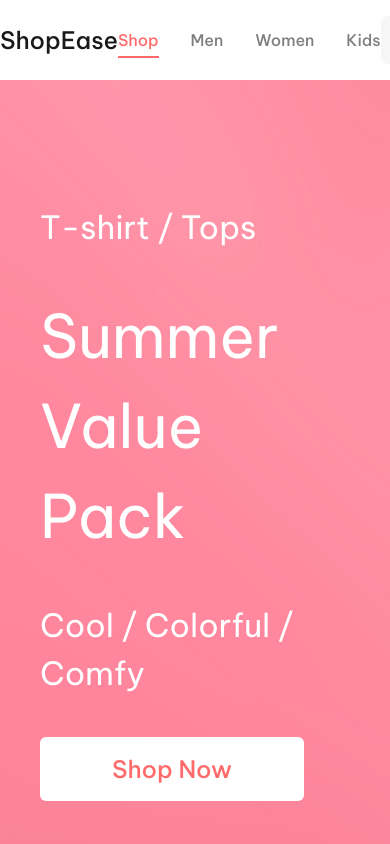
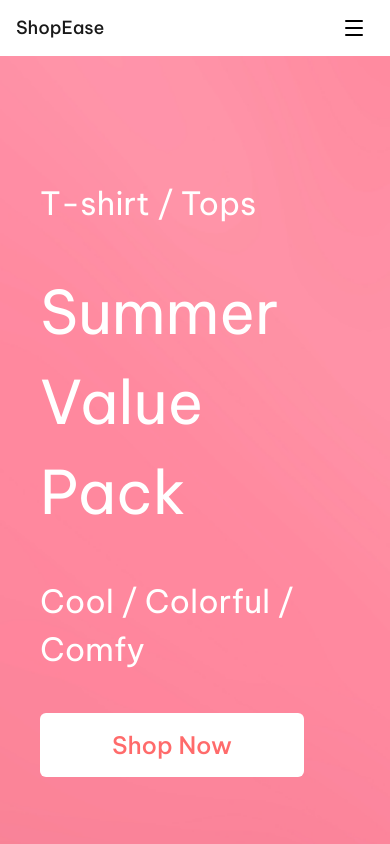
Before and after one commit to maitatduydev/fashion-store, a React (Vite) app in the folder frontend/: page / in a window 390 px wide. Shown: the top 844 px of the page. Built offline with nearby package versions, Linux system fonts and the light colour scheme.

Commit message:
feat: enhance Header component layout and styling for better responsiveness

```diff
--- a/frontend/src/components/Header/Actions.jsx
+++ b/frontend/src/components/Header/Actions.jsx
@@ -4,20 +4,20 @@ export default function Actions() {
     return (
         <>
             <div>
-                <ul className="flex items-center gap-3">
+                <ul className="flex items-center gap-2 sm:gap-3">
                     <li>
-                        <button className="cursor-pointer">
-                            <Heart size={20} className="text-[#2A2F2F] hover:fill-black" />
+                        <button className="cursor-pointer p-1">
+                            <Heart className="w-6 h-6 text-[#2A2F2F] hover:fill-black" />
                         </button>
                     </li>
                     <li>
-                        <button className="cursor-pointer">
-                            <UserRound size={20} className="text-[#2A2F2F] hover:fill-black" />
+                        <button className="cursor-pointer p-1">
+                            <UserRound className="w-6 h-6 text-[#2A2F2F] hover:fill-black" />
                         </button>
                     </li>
                     <li>
-                        <button className="cursor-pointer">
-                            <ShoppingCart size={20} className="text-[#2A2F2F] hover:fill-black" />
+                        <button className="cursor-pointer p-1">
+                            <ShoppingCart className="w-6 h-6 text-[#2A2F2F] hover:fill-black" />
                         </button>
                     </li>
                 </ul>
--- a/frontend/src/components/Header/Header.jsx
+++ b/frontend/src/components/Header/Header.jsx
@@ -1,22 +1,60 @@
-import { Link, NavLink } from "react-router-dom";
 import Logo from "./Logo";
 import Navigation from "./Navigation";
 import SearchBar from "./SearchBar";
 import Actions from "./Actions";
+import { Menu } from "lucide-react";
+import { useState } from "react";
 
 export default function Header() {
+    const [open, setOpen] = useState(false);
+
     return (
-        <header className="py-4">
-            <div className="max-w-7xl mx-auto flex items-center justify-between">
-                {/* Logo */}
-                <Logo />
-                {/* Navigation */}
-                <Navigation />
-                {/* Search Bar */}
-                <SearchBar />
-                {/* Action Items */}
-                <Actions />
+        <header className="py-2 md:py-4">
+            <div className="max-w-7xl mx-auto flex items-center justify-between px-4 sm:px-6">
+                <div className="flex items-center gap-4">
+                    <Logo />
+                </div>
+
+                <div className="hidden md:flex md:items-center md:justify-center flex-1">
+                    <Navigation />
+                </div>
+
+                <div className="flex items-center gap-2 lg:gap-4">
+                    <div className="hidden lg:block">
+                        <SearchBar />
+                    </div>
+
+                    <div className="hidden md:block">
+                        <Actions />
+                    </div>
+
+                    <button
+                        className="lg:hidden p-2"
+                        onClick={() => setOpen(!open)}
+                        aria-label="menu"
+                    >
+                        <Menu className="w-6 h-6 cursor-pointer" />
+                    </button>
+                </div>
             </div>
+
+            {open && (
+                <div className="fixed top-[55px] left-0 right-0 bg-white shadow-lg z-50 lg:hidden">
+                    <div className="max-w-7xl mx-auto px-4 py-4">
+                        <div className="mb-4">
+                            <SearchBar compact />
+                        </div>
+
+                        <div className="md:hidden">
+                            <Navigation />
+                        </div>
+
+                        <div className="mt-4 md:hidden">
+                            <Actions />
+                        </div>
+                    </div>
+                </div>
+            )}
         </header>
     );
 }
--- a/frontend/src/components/Header/Logo.jsx
+++ b/frontend/src/components/Header/Logo.jsx
@@ -3,7 +3,7 @@ import { Link } from "react-router-dom";
 export default function Logo() {
     return (
         <>
-            <Link to="/" className="text-[#191919] text-2xl font-medium">
+            <Link to="/" className="text-[#191919] text-lg sm:text-2xl font-medium">
                 ShopEase
             </Link>
         </>
--- a/frontend/src/components/Header/Navigation.jsx
+++ b/frontend/src/components/Header/Navigation.jsx
@@ -4,24 +4,19 @@ import { navItems } from "../../data/navbarData";
 export default function Navigation() {
     return (
         <>
-            <nav>
-                <ul className="flex items-center gap-8">
+            <nav aria-label="Main navigation">
+                <ul className="w-full md:w-auto flex flex-col md:flex-row items-stretch md:items-center gap-2 sm:gap-3 md:gap-6 lg:gap-8">
                     {navItems.map((item) => (
                         <li key={item.path}>
                             <NavLink
                                 to={item.path}
                                 className={({ isActive }) =>
-                                    `relative pb-2 font-medium
-                                        after:absolute
-                                        after:left-0
-                                        after:bottom-0
-                                        after:h-0.5 after:w-full
-                                        after:origin-left
-                                        after:scale-x-0
-                                        after:bg-[#FF6B6B]
+                                    `block w-full md:w-auto text-left md:text-center py-3 sm:py-2 md:py-0 px-3 md:px-0 text-sm sm:text-base md:text-[14px] relative font-medium
+                                        after:absolute after:left-0 after:bottom-0
+                                        after:h-0.5 after:w-full after:origin-left
+                                        after:scale-x-0 after:bg-[#FF6B6B]
                                         after:transition-transform after:duration-300
-                                        hover:text-[#FF6B6B]
-                                        hover:after:scale-x-100 ${
+                                        hover:text-[#FF6B6B] hover:after:scale-x-100 ${
                                             isActive
                                                 ? "text-[#FF6B6B] after:scale-x-100"
                                                 : "text-[#807D7E]"
--- a/frontend/src/components/Header/SearchBar.jsx
+++ b/frontend/src/components/Header/SearchBar.jsx
@@ -1,16 +1,18 @@
 import { Search } from "lucide-react";
 
-export default function SearchBar() {
+export default function SearchBar({ compact = false }) {
     return (
         <>
-            <div className="w-100 flex items-center gap-3 px-5 py-3 rounded-lg bg-[#F6F6F6]">
+            <div
+                className={`w-full flex items-center gap-3 ${compact ? "px-3 py-2" : "px-5.5 py-2"} rounded-lg bg-[#F6F6F6]`}
+            >
                 <button>
                     <Search className="text-[#807D7E] cursor-pointer" size={20} />
                 </button>
                 <input
                     type="text"
                     placeholder="Tìm kiếm sản phẩm..."
-                    className="w-full outline-none text-[#807D7E] placeholder:text-[15px]"
+                    className={`w-70 outline-none text-[#807D7E] placeholder:text-[13px] ${compact ? "text-[14px]" : "text-[15px]"}`}
                 />
             </div>
         </>
```
